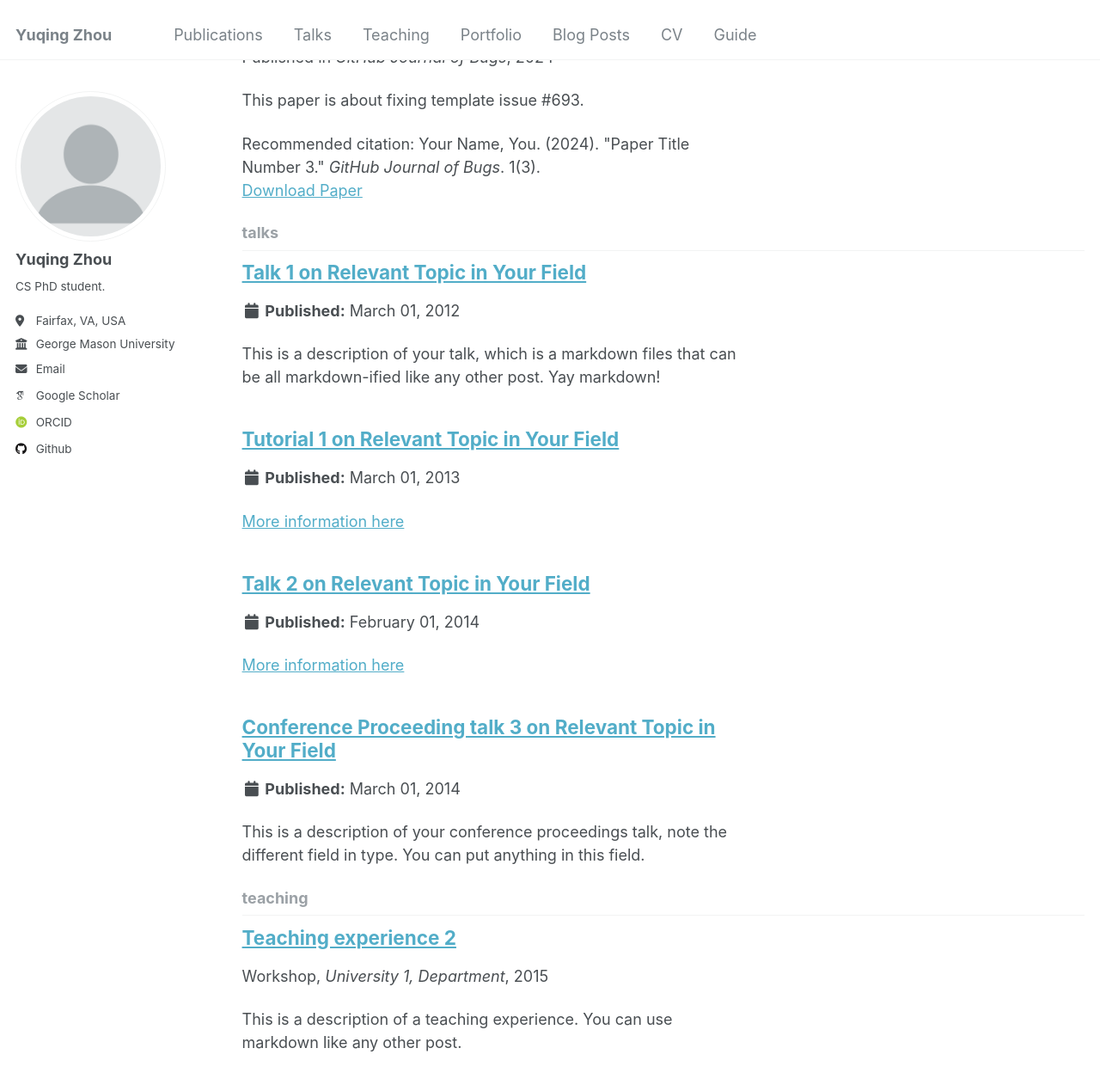
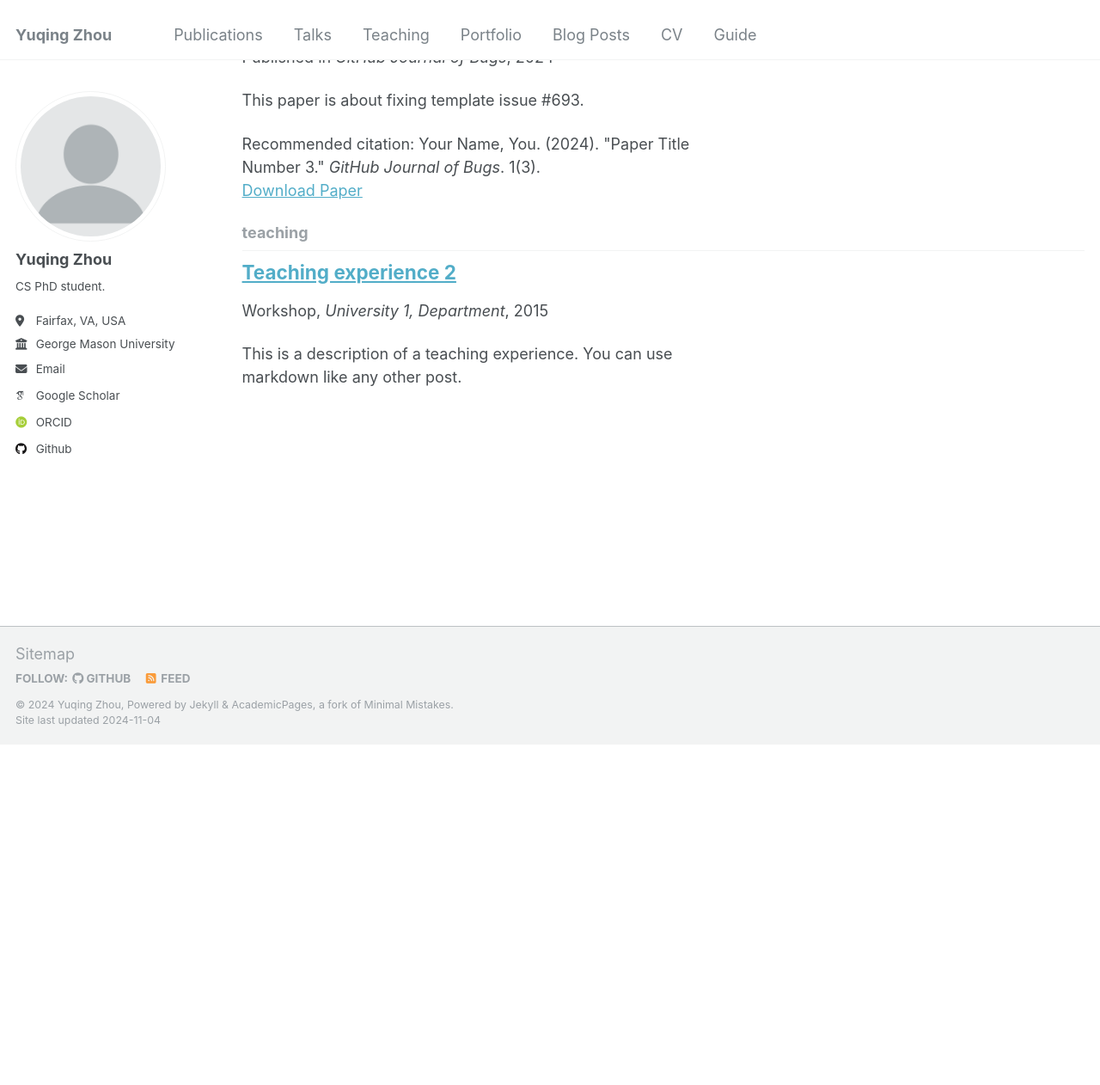
Before and after one commit to yuqing-zhou/yuqing-zhou.github.io, a Jekyll site: the page built from _pages/collection-archive.html, in a window 1280 px wide and 1400 px high, scrolled down 2130 px. Shown: the top 1262 px of the window at 86% size. Built offline with Jekyll 4.4.1, drawn with Linux system fonts in a browser that asks for light colours; some web fonts are replaced; a file with an impossible date is left out; after the commit the page ends 2996 px from its top, so only the background shows below that; some of the changed lines change nothing that is shown.

Commit message:
remove talks

```diff
--- a/_config.yml
+++ b/_config.yml
@@ -222,7 +222,7 @@ collections:
     output: true
     permalink: /:collection/:path/
   talks:
-    output: true
+    output: false # true
     permalink: /:collection/:path/
 
 
@@ -273,14 +273,14 @@ defaults:
       author_profile: true
       share: true
       comment: true
-  # _talks
-  - scope:
-      path: ""
-      type: talks
-    values:
-      layout: talk
-      author_profile: true
-      share: true
+  # # _talks
+  # - scope:
+  #     path: ""
+  #     type: talks
+  #   values:
+  #     layout: talk
+  #     author_profile: true
+  #     share: true
 
 
 # Sass/SCSS
```
